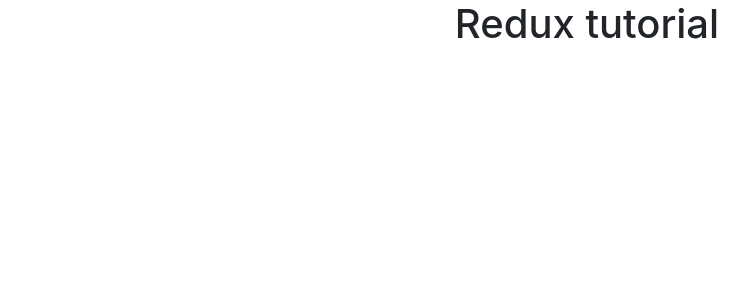
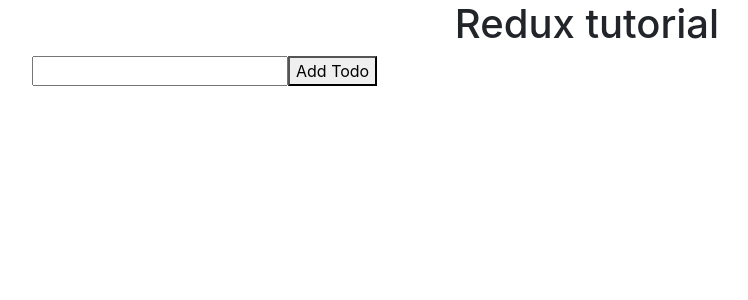
Before and after one commit to Cholago/redux-learning-tutorial, a React (Create React App) app: page / in a window 1280 px wide. Shown: the top 300 px of the page, without its empty margins (53-801 px from the left). Built offline with nearby package versions, Linux system fonts and the light colour scheme.

Commit message:
fourth commit

```diff
--- a/src/App.js
+++ b/src/App.js
@@ -1,10 +1,11 @@
 import React from 'react';
 import ReduxTutorial from './components/ReduxTutorial'
+import ReduxReact from './components/ReduxReact'
 
 function App() {
   return (
     <React.Fragment>
-      <ReduxTutorial />
+      <ReduxReact />
     </React.Fragment>
   );
 }
--- a/src/components/ActionCreactors.jsx
+++ b/src/components/ActionCreactors.jsx
@@ -21,6 +21,16 @@
 export const bugResolved = id => (
     {
         type: actions.BUG_RESOLVED,
+        payload: {
+            id: id
+        }
+    }
+
+);
+
+export const bugToggled = id => (
+    {
+        type: actions.BUG_TOGGLED,
         payload: {
             id: id
         }
--- a/src/components/ActionTypes.jsx
+++ b/src/components/ActionTypes.jsx
@@ -1,3 +1,4 @@
 export const BUG_ADDED = "bugAdded";
 export const BUG_REMOVED = "bugRemoved";
 export const BUG_RESOLVED = "bugResolved";
+export const BUG_TOGGLED = "bugToggled";
--- /dev/null
+++ b/src/components/AddTodo.jsx
@@ -0,0 +1,25 @@
+import React from 'react'
+import { connect } from 'react-redux'
+import * as ActionCreactors from './ActionCreactors'
+
+const AddTodo = ({ dispatch }) => {
+    let input
+    return (
+        <div>
+            <form onSubmit={e => {
+                e.preventDefault()
+                if (!input.value.trim()) {
+                    return
+                }
+                dispatch(ActionCreactors.bugAdded(input.value))
+                input.value = ''
+            }}>
+                <input ref={node => input = node} />
+                <button type="submit">
+                    Add Todo
+        </button>
+            </form>
+        </div>
+    )
+}
+export default connect()(AddTodo)
--- a/src/components/Reducer.jsx
+++ b/src/components/Reducer.jsx
@@ -1,7 +1,9 @@
+import { combineReducers } from 'redux'
 import * as actions from './ActionTypes'  //importing our action types
 
+//First reducer todos list
 let lastId = 0;
-export default function Reducer(state = [], action) {
+const todos = (state = [], action) => {
     switch (action.type) {
         case actions.BUG_ADDED:
             return [
@@ -22,8 +24,29 @@
                 bug => bug.id !== action.payload.id ? bug : { ...bug, resolved: true }
             );
 
+        case actions.BUG_TOGGLED:
+            return state.map(
+                bug => bug.id !== action.payload.id ? bug : { ...bug, resolved: !bug.resolved }
+
+            );
+
         default:
             return state;
     }
 
 }
+
+//Second reducer user informtion
+const userInformation = (state = false, action) => {
+    switch (action.type) {
+        case 'SET_VISIBILITY_FILTER':
+            return action.filter
+        default:
+            return state
+    }
+}
+
+export default combineReducers({
+    todos,
+    userInformation
+})
--- /dev/null
+++ b/src/components/ReduxReact.jsx
@@ -0,0 +1,23 @@
+//Main link react with redux component
+import React from 'react';
+import { connect } from 'react-redux'
+import AddTodo from './AddTodo'
+import Todo from './Todo'
+
+const mapStateToProps = state => ({
+    todos: state.todos
+})
+
+const ReactRedux = ({ todos }) => {
+    console.log(todos);
+    return (
+        <div className="container">
+            <h1 className="text-center" >Redux tutorial</h1>
+            <AddTodo />
+            <ul>
+                {todos.map(todo => <Todo key={todo.id} todoData={todo} />)}
+            </ul>
+        </div>
+    );
+}
+export default connect(mapStateToProps)(ReactRedux)
--- /dev/null
+++ b/src/components/Todo.jsx
@@ -0,0 +1,17 @@
+import React from 'react'
+import { connect } from 'react-redux'
+import * as ActionCreactors from './ActionCreactors'
+
+const DeleteTodo = ({ dispatch, todoData }) => {
+    return (
+        <li onClick={toggle => { dispatch(ActionCreactors.bugToggled(todoData.id)) }}
+            style={{
+                textDecoration: todoData.resolved ? 'line-through' : 'none'
+            }}>
+            {todoData.description}
+            <button onClick={d => { dispatch(ActionCreactors.bugRemoved(todoData.id)) }}>Delete</button>
+        </li>
+
+    )
+}
+export default connect()(DeleteTodo)
```
